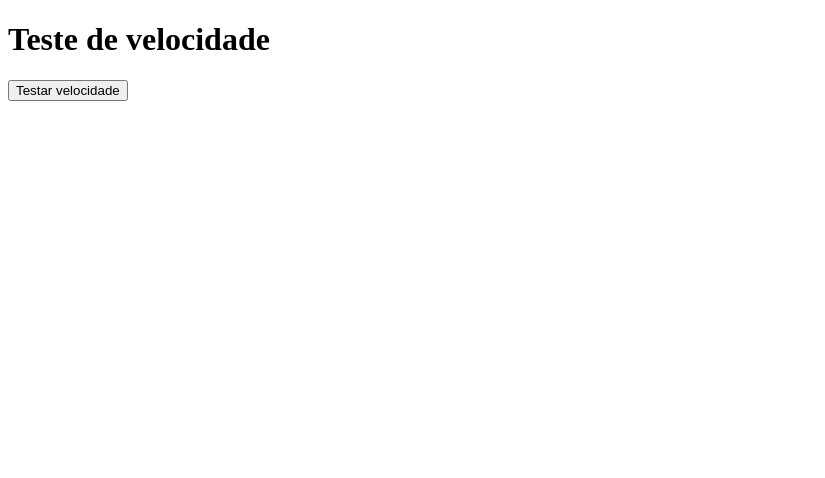
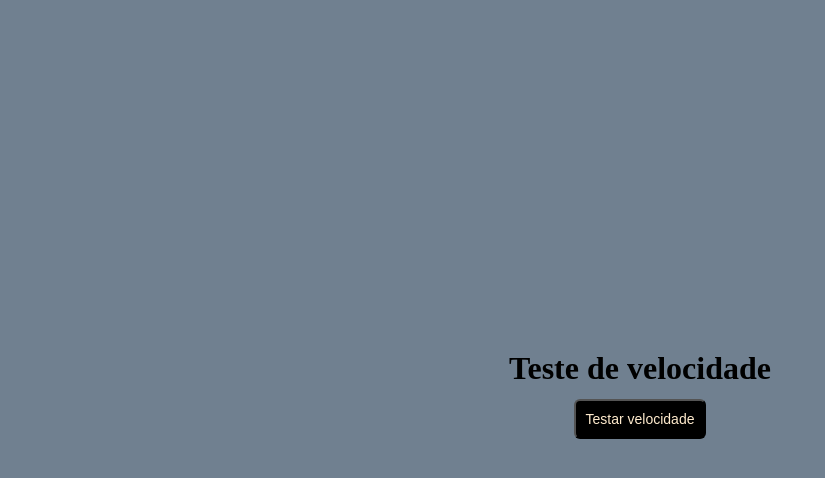
Before and after one commit to fabianoandrad/SpeedTest, a plain HTML site: page index.html in a window 1280 px wide. Shown: the whole page, without its empty margins (0-825 px from the left). Drawn offline with Linux system fonts and the light colour scheme.

Commit message:
add estilização

```diff
--- a/index.html
+++ b/index.html
@@ -5,16 +5,20 @@
     <meta charset="UTF-8">
     <meta name="viewport" content="width=device-width, initial-scale=1.0">
     <title>Teste de velocidade</title>
+    <link rel="stylesheet" href="style.css">
 </head>
 
 <body>
-    <h1>Teste de velocidade</h1>
-    <p id="latence"></p>
-    <p id="speed"></p>
+    <div style="text-align: center;">
+        <h1>Teste de velocidade</h1>
+        <p id="latence"></p>
+        <p id="speed"></p>
 
-    <button onclick="btnSpeedTest()">Testar velocidade</button>
+        <button onclick="btnSpeedTest()">Testar velocidade</button>
 
-    <script src="main.js"></script>
+        <script src="main.js"></script>
+
+    </div>
 </body>
 
 </html>
--- /dev/null
+++ b/style.css
@@ -0,0 +1,28 @@
+* { margin: 0;
+    padding: 0;
+    box-sizing: border-box;
+ }
+
+ body{
+    width: 100vw;
+    height: 100vh;
+    display: flex;
+    justify-content: center;
+    align-items: center;
+    background-color: slategray;
+ }
+
+ p{
+    color: gold;
+    font-size: 22px;
+ }
+
+ button{
+    margin: 12px;
+    padding: 10px;
+    font-size: 14px;
+    color: blanchedalmond;
+    background-color: black;
+    border-radius: 6px;
+    cursor: pointer;
+ }
```
